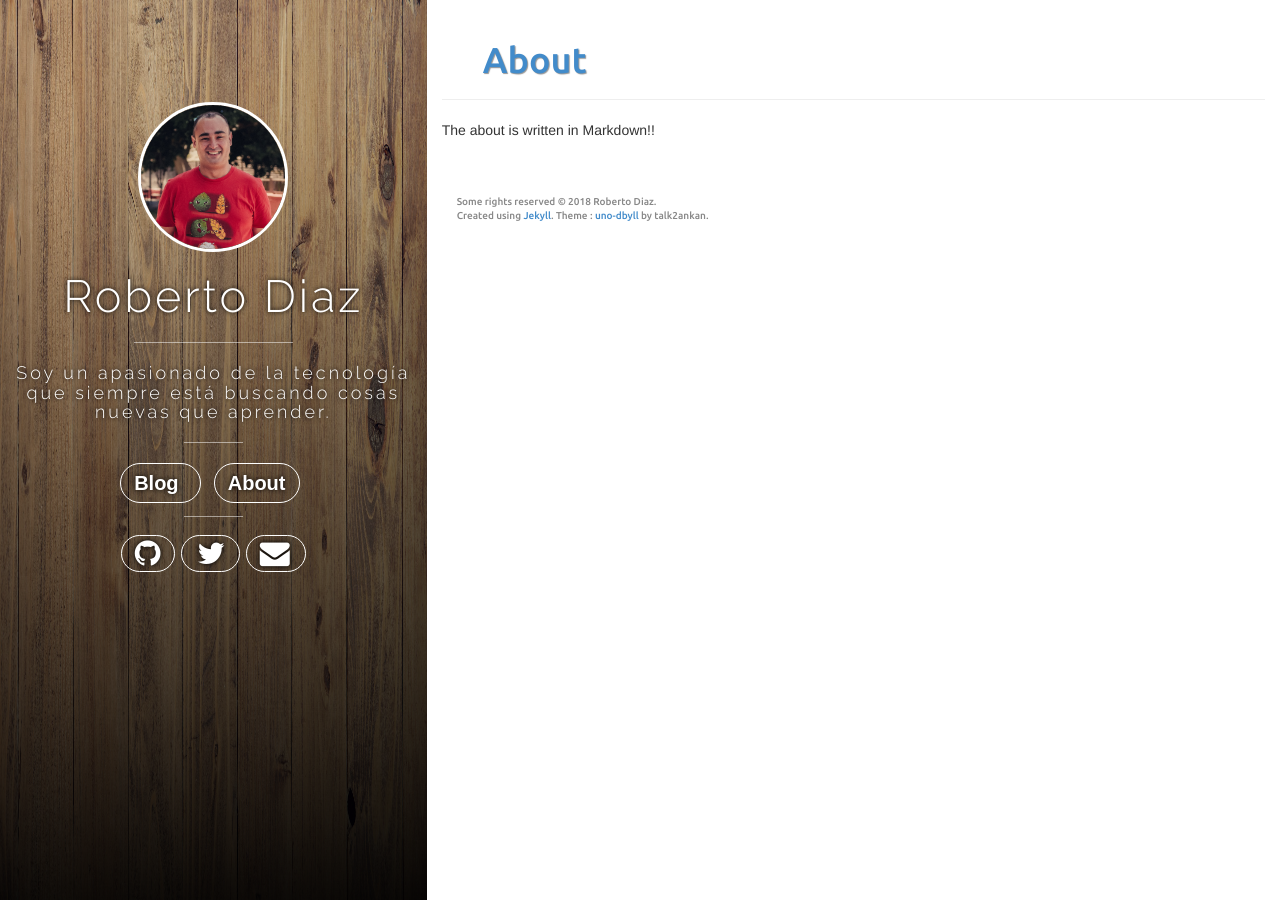
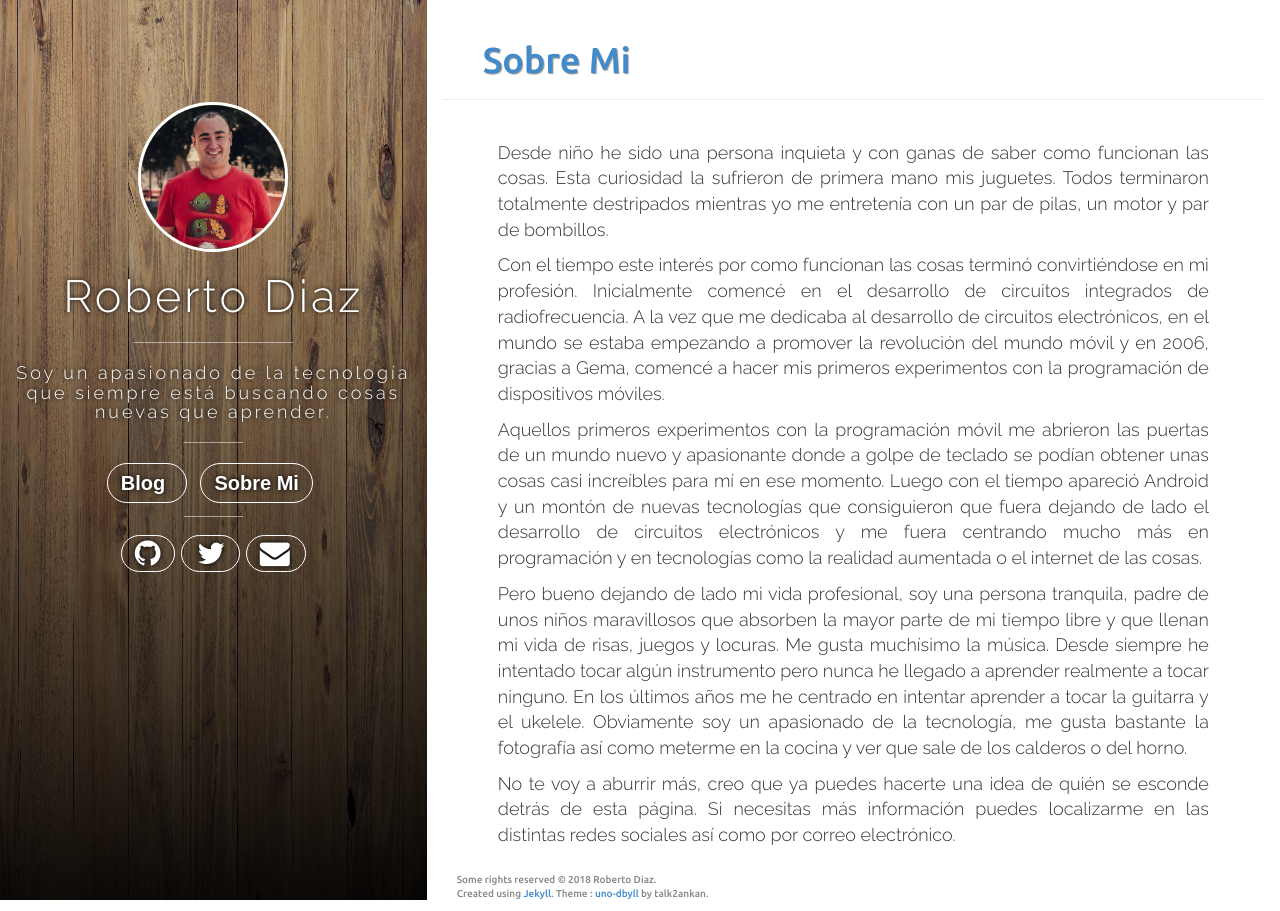
Before and after one commit to rdiaz82/rdiaz82.github.io, a Jekyll site: the page built from about.md, in a window 1280 px wide. Built offline with Jekyll 4.4.1, drawn with Linux system fonts in a browser that asks for light colours; nearby versions of some CDN libraries.

Commit message:
working on about page

```diff
--- a/_includes/page.html
+++ b/_includes/page.html
@@ -1,7 +1,12 @@
 <div class="page-header">
-  <h1>{{ page.title }} {% if page.tagline %} <small>{{ page.tagline }}</small>{% endif %}</h1>
+    <h1>{{ page.title }} {% if page.tagline %} <small>{{ page.tagline }}</small>{% endif %}</h1>
 </div>
+<article>
+<div class="col-sm-12">
 
-{{ content }}
-
-<br/><br/>
+    <div class="article_body" id="article_body">
+        {{ content }}
+    </div>
+</div>
+</article>
+<div class="clearfix"></div>
--- a/_includes/sidebar.html
+++ b/_includes/sidebar.html
@@ -18,7 +18,7 @@
          <i class="fa" style="font-weight:bold;letter-spacing:0; font-family:arial,sans-serif">Blog</i>
      </a>
      <a type="button"  style="font-size:20px; padding:7px; padding-left:13px;padding-right:13px;margin-right: 10px;" class="social3 " id="btnabout" href="{{ site.BASE_PATH }}/about.html">
-         <i class="fa" style="font-weight:bold;letter-spacing:0; font-family:arial,sans-serif">About</i>
+         <i class="fa" style="font-weight:bold;letter-spacing:0; font-family:arial,sans-serif">Sobre Mi</i>
      </a>
 
      <hr class="hr-line1">
--- a/about.md
+++ b/about.md
@@ -1,7 +1,20 @@
 ---
 layout: page
-title: About
+title: Sobre Mi
 index: 0
 ---
-
-The about is written in Markdown!!
+<p style="text-align: justify;">
+Desde niño he sido una persona inquieta y con ganas de saber como funcionan las cosas. Esta curiosidad la sufrieron de primera mano mis juguetes. Todos terminaron totalmente destripados mientras yo me entretenía con un par de pilas, un motor y par de bombillos.
+</p>
+<p style="text-align: justify;">
+Con el tiempo este interés por como funcionan las cosas terminó convirtiéndose en mi profesión. Inicialmente comencé en el desarrollo de circuitos integrados de radiofrecuencia. A la vez que me dedicaba al desarrollo de circuitos electrónicos, en el mundo se estaba empezando a promover la revolución del mundo móvil y en 2006, gracias a Gema, comencé a hacer mis primeros experimentos con la programación de dispositivos móviles.
+</p>
+<p style="text-align: justify;">
+Aquellos primeros experimentos con la programación móvil me abrieron las puertas de un mundo nuevo y apasionante donde a golpe de teclado se podían obtener unas cosas casi increíbles para mí en ese momento. Luego con el tiempo apareció Android y un montón de nuevas tecnologías que consiguieron que fuera dejando de lado el desarrollo de circuitos electrónicos y me fuera centrando mucho más en programación y en tecnologías como la realidad aumentada o el internet de las cosas.
+</p>
+<p style="text-align: justify;">
+Pero bueno dejando de lado mi vida profesional, soy una persona tranquila, padre de unos niños maravillosos que absorben la mayor parte de mi tiempo libre y que llenan mi vida de risas, juegos y locuras. Me gusta muchísimo la música. Desde siempre he intentado tocar algún instrumento pero nunca he llegado a aprender realmente a tocar  ninguno. En los últimos años me he centrado en intentar aprender a tocar la guitarra y el ukelele. Obviamente soy un apasionado de la tecnología, me gusta bastante la fotografía así como meterme en la cocina y ver que sale de los calderos o del horno.
+</p>
+<p style="text-align: justify;">
+No te voy a aburrir más, creo que ya puedes hacerte una idea de quién se esconde detrás de esta página. Si necesitas más información puedes localizarme en las distintas redes sociales así como por correo electrónico.
+</p>
```
